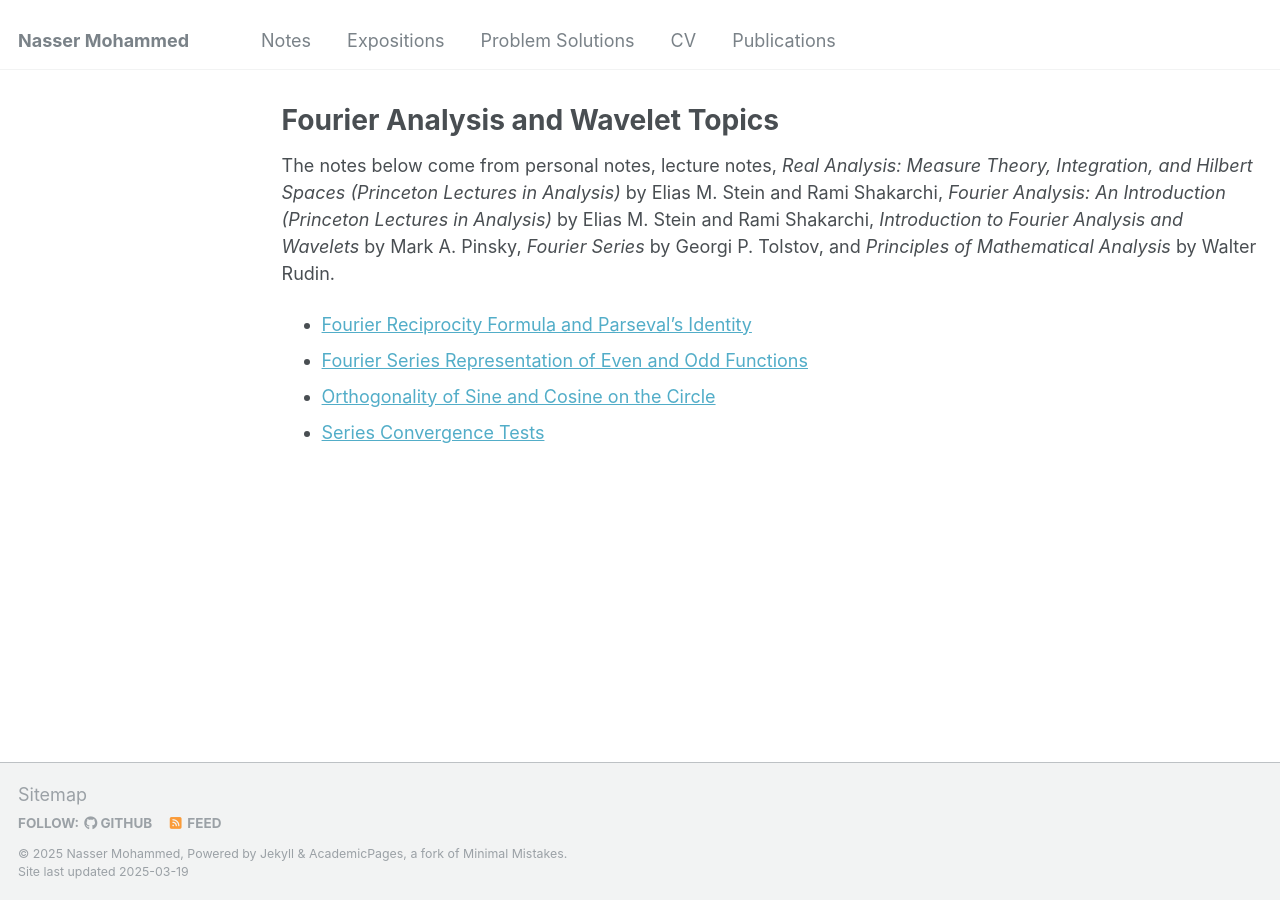
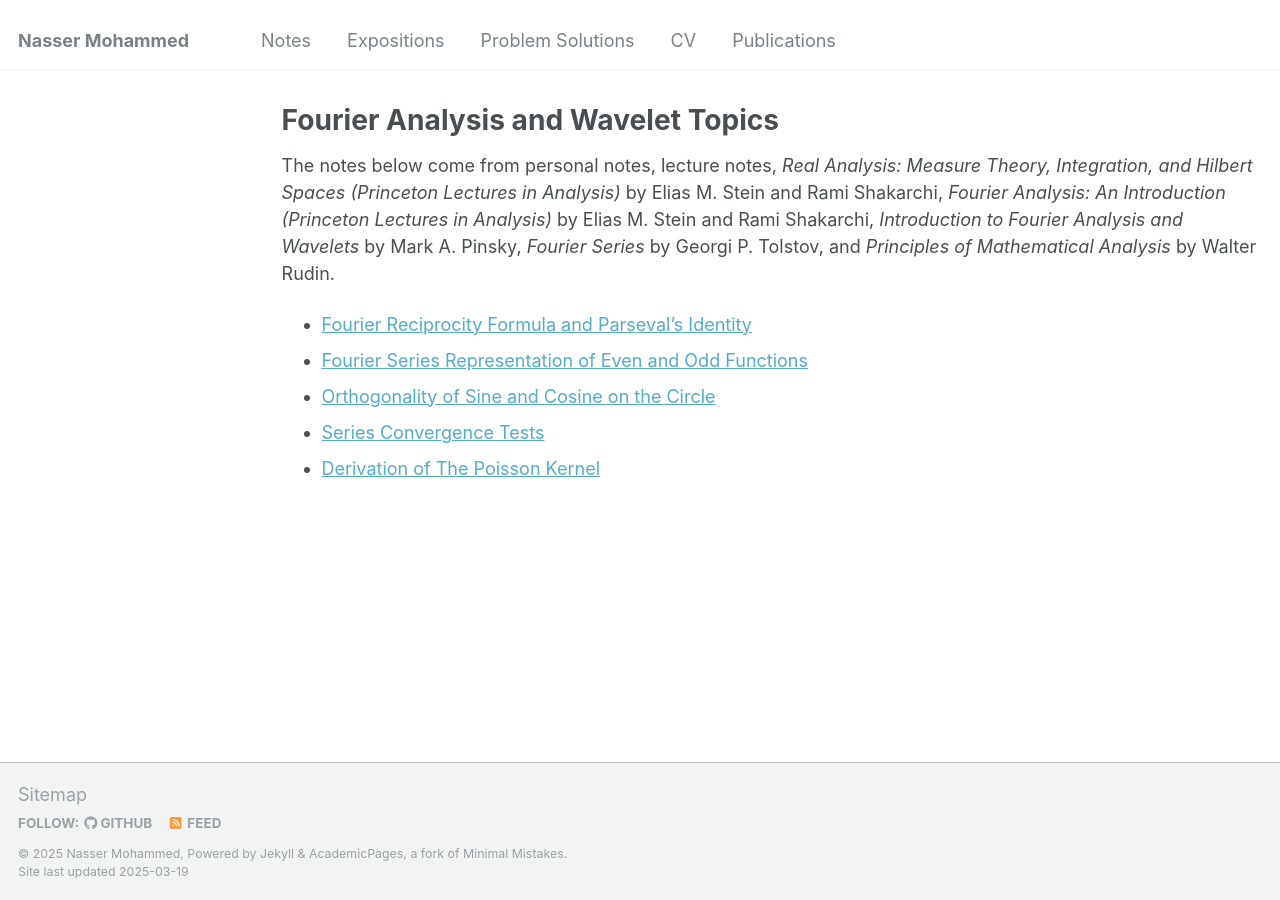
Before and after one commit to Nasser-Mohammed/Nasser-Mohammed.github.io, a Jekyll site: the page built from _pages/notes/Fourier-Analysis/nav.md, in a window 1280 px wide. Built offline with Jekyll 4.4.1, drawn with Linux system fonts in a browser that asks for light colours.

Commit message:
Update nav.md

```diff
--- a/_pages/notes/Fourier-Analysis/nav.md
+++ b/_pages/notes/Fourier-Analysis/nav.md
@@ -10,3 +10,4 @@ The notes below come from personal notes, lecture notes, *Real Analysis: Measure
 - [Fourier Series Representation of Even and Odd Functions](odd-even-fourier-rep.md)
 - [Orthogonality of Sine and Cosine on the Circle](trig-orthogonality.md)
 - [Series Convergence Tests](series-convergence.md)
+- [Derivation of The Poisson Kernel](poisson-kenel.md)
```
